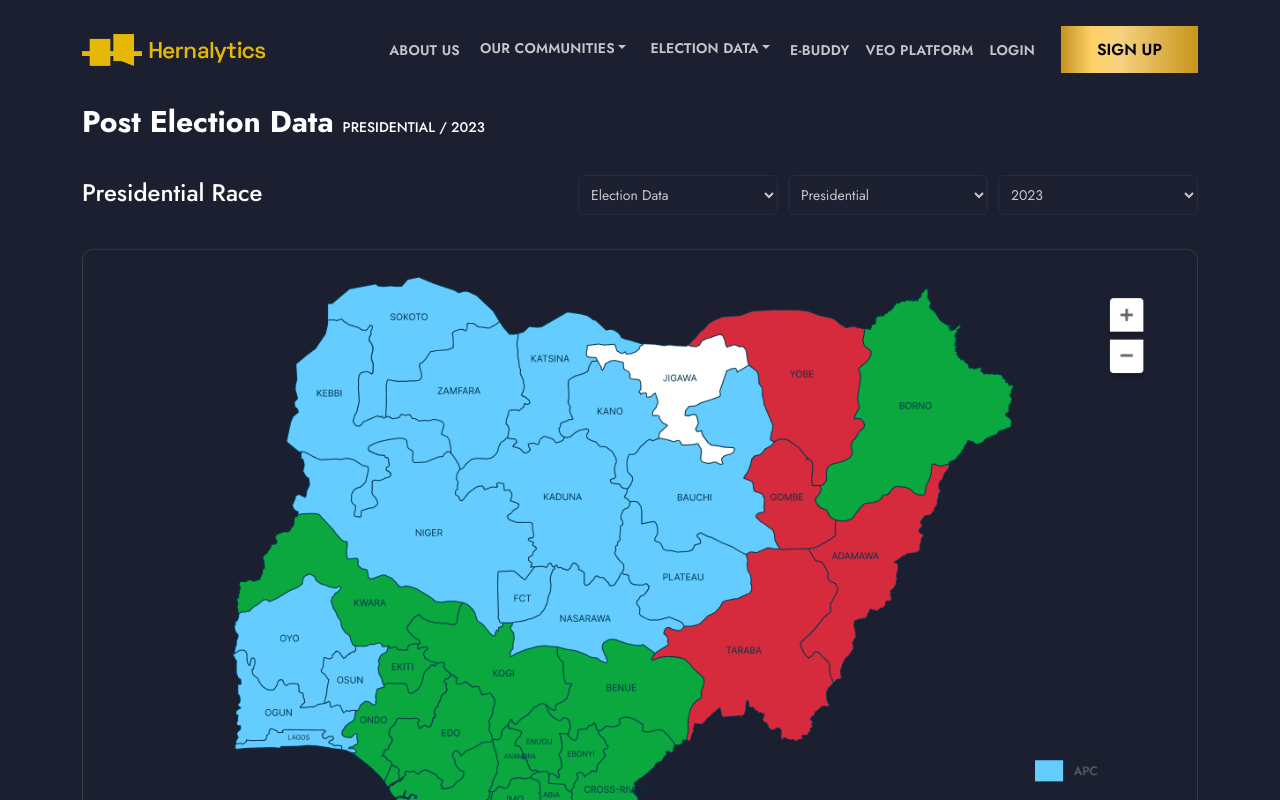
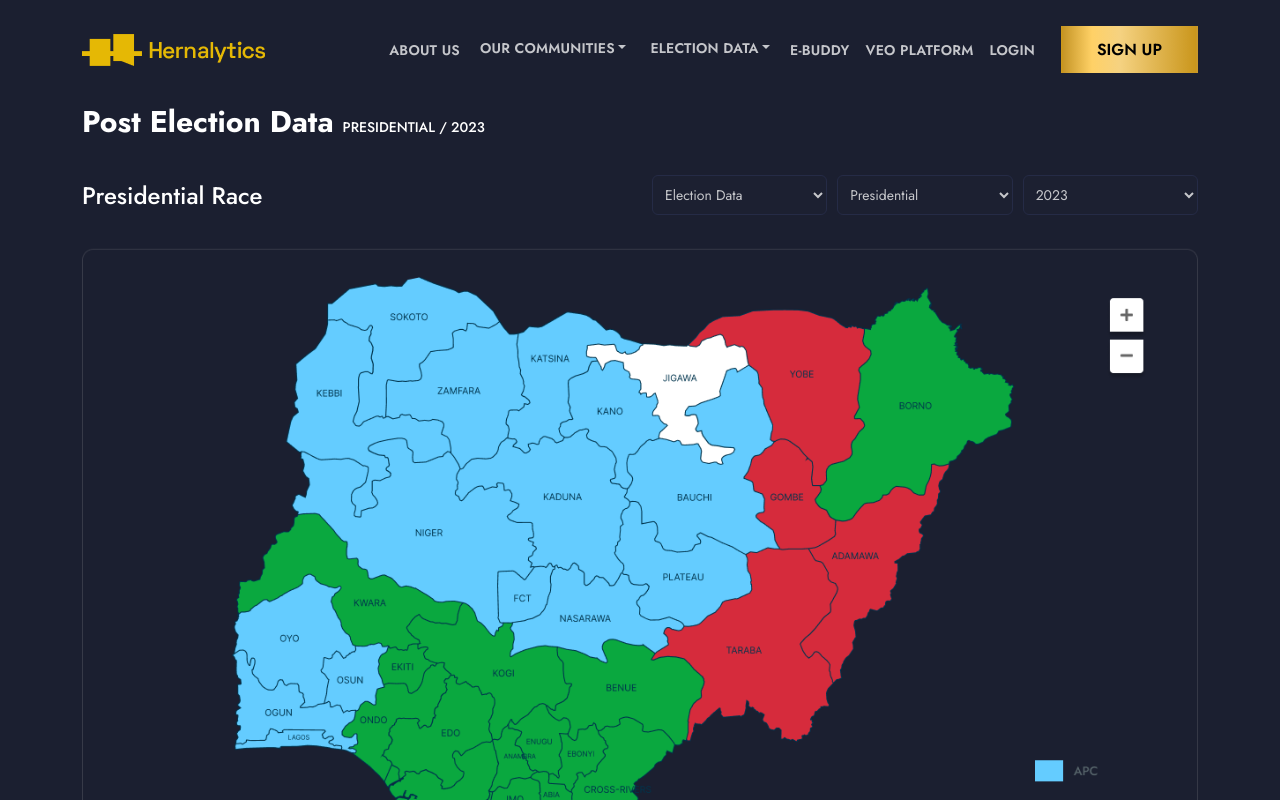
Before and after one commit to chimankpaosuji1/hernalytics, a React (Create React App) app: page /postelection in a window 1280 px wide. Shown: the top 800 px of the page. Built offline with nearby package versions, Linux system fonts and the light colour scheme.

Commit message:
first commit

```diff
--- a/src/components/data/Data.js
+++ b/src/components/data/Data.js
@@ -16,8 +16,10 @@ const Data = () => {
         </Row>
 
         <Row className='align-items-center justify-content-center'>
-          <Col size={12} className="col2">
+          <Col size={12} md={6} className="col2">
             <h2>Presidential Race</h2>
+            </Col>
+            <Col size={12} md={6} className="col2">
             <form className="div">
               <select className="span" name="Election Data">
                 <option value="election">Election Data</option>
--- a/src/components/data/data.css
+++ b/src/components/data/data.css
@@ -48,11 +48,12 @@ color: #FFFFFF;
   align-items: center;
   justify-content: center;
   gap: 10px;
+  width: 100%;
 }
 
 .data .col2 .div .span {
-  width: 200px;
-  padding: 0.5rem;
+  width: 100%;
+  padding: 0.5rem 1rem 0.5rem 0.5rem;
   background: #1C2031;
   border: 1px solid #252B46;
   border-radius: 6px;
--- a/src/components/navbarhead/Navbarhead.js
+++ b/src/components/navbarhead/Navbarhead.js
@@ -39,7 +39,7 @@ function Navbarhead() {
         </Navbar.Toggle>
         <Navbar.Collapse id="basic-navbar-nav">
           <Nav className="ms-auto">
-            <Nav.Link href="/#whoweare" className={activeLink === 'whoweare' ? 'active navbar-link' : 'navbar-link'} onClick={() => onUpdateActiveLink('whoweare')}>ABOUT US</Nav.Link>
+            <Nav.Link className={activeLink === 'whoweare' ? 'active navbar-link' : 'navbar-link'} onClick={() => onUpdateActiveLink('whoweare')}>ABOUT US</Nav.Link>
 
             <Dropdown>
               <Dropdown.Toggle variant="none" id="dropdown-basic" className="wealth">OUR COMMUNITIES
@@ -52,7 +52,7 @@ function Navbarhead() {
               <Dropdown.Toggle variant="none" id="dropdown-basic" className="wealth">ELECTION DATA
               </Dropdown.Toggle>
               <Dropdown.Menu>
-                <Dropdown.Item href="/lunchpad" className={activeLink === 'whoweare' ? 'active navbar-link' : 'navbar-link'} onClick={() => onUpdateActiveLink('whoweare')}>
+                <Dropdown.Item className={activeLink === 'whoweare' ? 'active navbar-link' : 'navbar-link'} onClick={() => onUpdateActiveLink('whoweare')}>
                   <div className='drop'>
                     <div className='drops'>Election Day Live Updates</div>
                   </div>
@@ -68,11 +68,11 @@ function Navbarhead() {
 
 
 
-            <Nav.Link href="/#crypto" className={activeLink === 'crypto' ? 'active navbar-link' : 'navbar-link'} onClick={() => onUpdateActiveLink('crypto')}>E-BUDDY
+            <Nav.Link className={activeLink === 'crypto' ? 'active navbar-link' : 'navbar-link'} onClick={() => onUpdateActiveLink('crypto')}>E-BUDDY
             </Nav.Link>
-            <Nav.Link href="/#crypto" className={activeLink === 'crypto' ? 'active navbar-link' : 'navbar-link'} onClick={() => onUpdateActiveLink('crypto')}>VEO PLATFORM
+            <Nav.Link className={activeLink === 'crypto' ? 'active navbar-link' : 'navbar-link'} onClick={() => onUpdateActiveLink('crypto')}>VEO PLATFORM
             </Nav.Link>
-            <Nav.Link href="/#crypto" className={activeLink === 'crypto' ? 'active navbar-link' : 'navbar-link'} onClick={() => onUpdateActiveLink('crypto')}>LOGIN
+            <Nav.Link className={activeLink === 'crypto' ? 'active navbar-link' : 'navbar-link'} onClick={() => onUpdateActiveLink('crypto')}>LOGIN
             </Nav.Link>
           </Nav>
           <span className="navbar-text">
```
